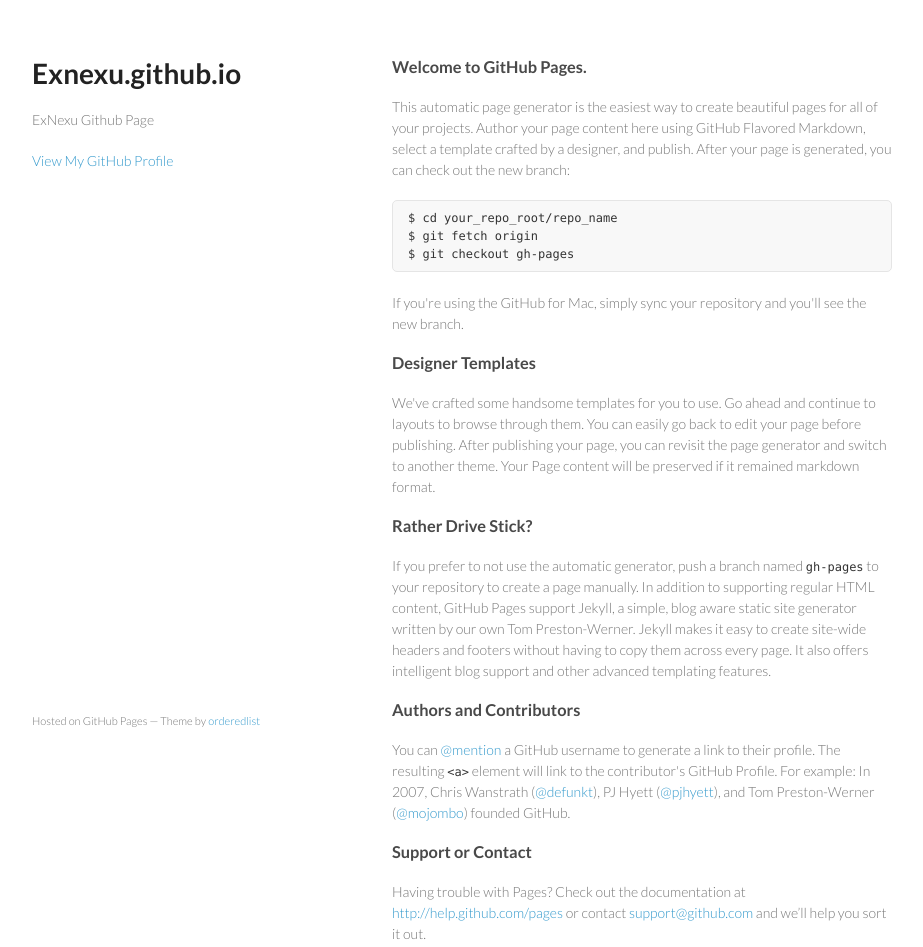
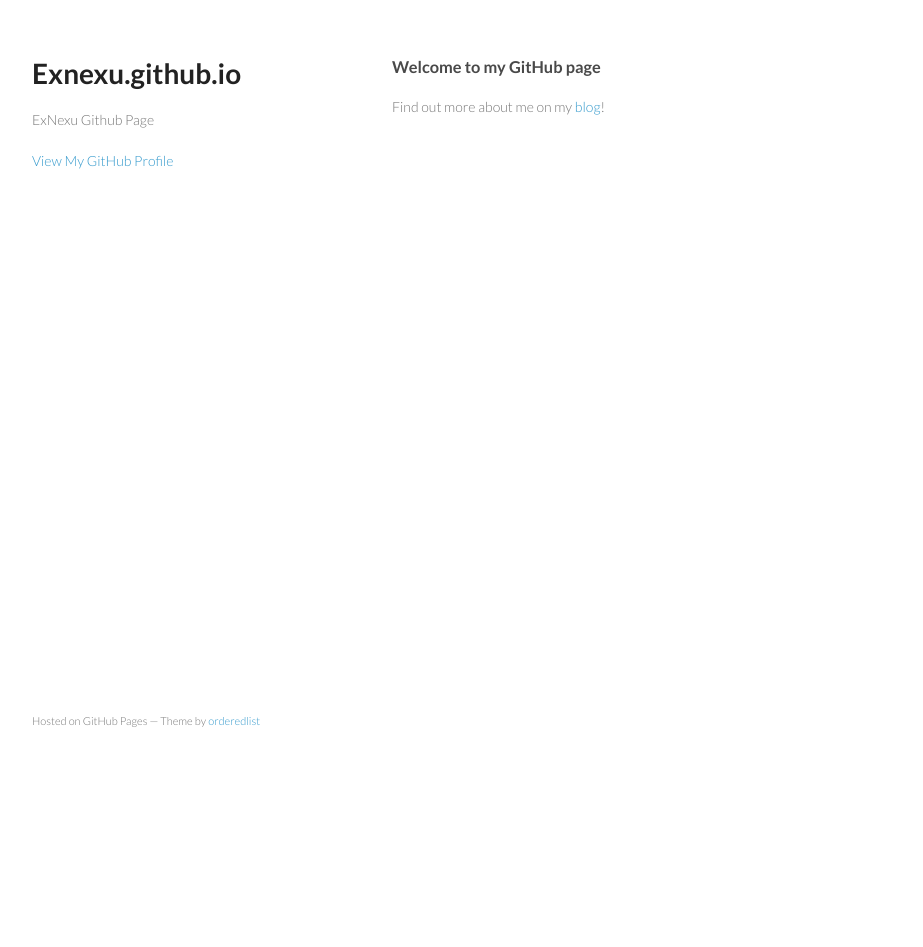
Before and after one commit to ExNexu/ExNexu.github.io, a plain HTML site: page index.html in a window 1280 px wide. Shown: the whole page, without its empty margins (178-1101 px from the left). After the commit the page ends 800 px from the top, so only its background shows below. Drawn offline with Linux system fonts and the light colour scheme.

Commit message:
Replace master branch with page content via GitHub

```diff
--- a/index.html
+++ b/index.html
@@ -24,36 +24,9 @@
       </header>
       <section>
         <h3>
-<a name="welcome-to-github-pages" class="anchor" href="#welcome-to-github-pages"><span class="octicon octicon-link"></span></a>Welcome to GitHub Pages.</h3>
+<a name="welcome-to-my-github-page" class="anchor" href="#welcome-to-my-github-page"><span class="octicon octicon-link"></span></a>Welcome to my GitHub page</h3>
 
-<p>This automatic page generator is the easiest way to create beautiful pages for all of your projects. Author your page content here using GitHub Flavored Markdown, select a template crafted by a designer, and publish. After your page is generated, you can check out the new branch:</p>
-
-<pre><code>$ cd your_repo_root/repo_name
-$ git fetch origin
-$ git checkout gh-pages
-</code></pre>
-
-<p>If you're using the GitHub for Mac, simply sync your repository and you'll see the new branch.</p>
-
-<h3>
-<a name="designer-templates" class="anchor" href="#designer-templates"><span class="octicon octicon-link"></span></a>Designer Templates</h3>
-
-<p>We've crafted some handsome templates for you to use. Go ahead and continue to layouts to browse through them. You can easily go back to edit your page before publishing. After publishing your page, you can revisit the page generator and switch to another theme. Your Page content will be preserved if it remained markdown format.</p>
-
-<h3>
-<a name="rather-drive-stick" class="anchor" href="#rather-drive-stick"><span class="octicon octicon-link"></span></a>Rather Drive Stick?</h3>
-
-<p>If you prefer to not use the automatic generator, push a branch named <code>gh-pages</code> to your repository to create a page manually. In addition to supporting regular HTML content, GitHub Pages support Jekyll, a simple, blog aware static site generator written by our own Tom Preston-Werner. Jekyll makes it easy to create site-wide headers and footers without having to copy them across every page. It also offers intelligent blog support and other advanced templating features.</p>
-
-<h3>
-<a name="authors-and-contributors" class="anchor" href="#authors-and-contributors"><span class="octicon octicon-link"></span></a>Authors and Contributors</h3>
-
-<p>You can <a href="https://github.com/blog/821" class="user-mention">@mention</a> a GitHub username to generate a link to their profile. The resulting <code>&lt;a&gt;</code> element will link to the contributor's GitHub Profile. For example: In 2007, Chris Wanstrath (<a href="https://github.com/defunkt" class="user-mention">@defunkt</a>), PJ Hyett (<a href="https://github.com/pjhyett" class="user-mention">@pjhyett</a>), and Tom Preston-Werner (<a href="https://github.com/mojombo" class="user-mention">@mojombo</a>) founded GitHub.</p>
-
-<h3>
-<a name="support-or-contact" class="anchor" href="#support-or-contact"><span class="octicon octicon-link"></span></a>Support or Contact</h3>
-
-<p>Having trouble with Pages? Check out the documentation at <a href="http://help.github.com/pages">http://help.github.com/pages</a> or contact <a href="mailto:support@github.com">support@github.com</a> and we’ll help you sort it out.</p>
+<p>Find out more about me on my <a href="http://bleibinha.us/blog">blog</a>!</p>
       </section>
       <footer>
         <p><small>Hosted on GitHub Pages &mdash; Theme by <a href="https://github.com/orderedlist">orderedlist</a></small></p>
```
Also changed, not shown: params.json (+1 -1 lines).
